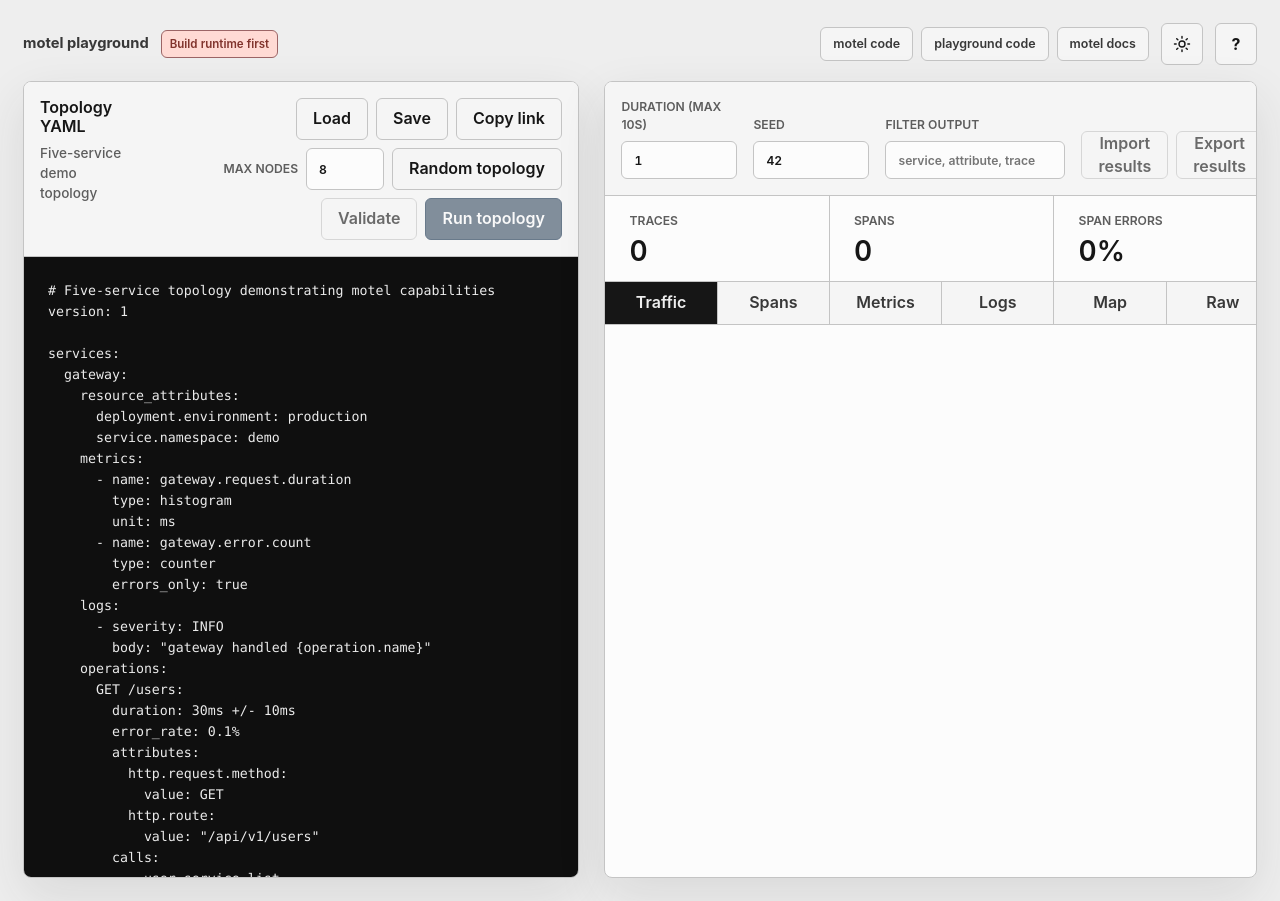
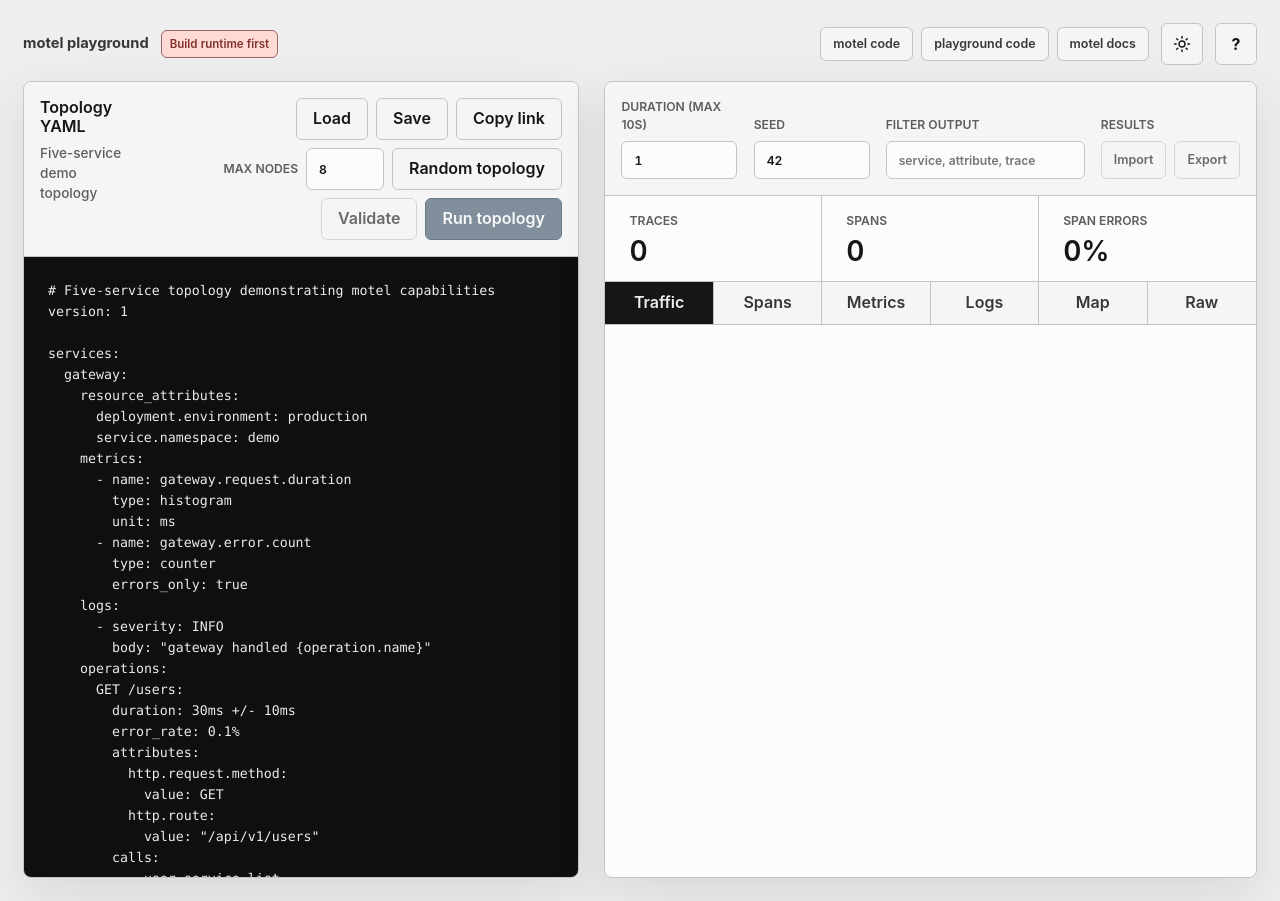
Before and after one commit to andrewh/motel-playground, a plain HTML site: page web/index.html in a window 1280 px wide. Drawn offline with Linux system fonts and the light colour scheme.

Commit message:
style: tighten result action controls
Add a compact Results label above the import and export actions so the row
matches the labeled duration, seed, and output filter controls.

Shorten the action text to Import and Export, and reduce the button type size
inside this action group to fit the dense workbench control row.

```diff
--- a/web/index.html
+++ b/web/index.html
@@ -76,10 +76,13 @@
               Filter output
               <input id="result-filter" type="search" autocomplete="off" placeholder="service, attribute, trace" aria-keyshortcuts="Meta+K Control+K /" />
             </label>
-            <div class="result-actions" aria-label="Result file actions">
-              <input id="result-file" class="file-input" type="file" accept=".json,application/json" />
-              <button id="import-results-button" type="button">Import results</button>
-              <button id="export-results-button" type="button" disabled>Export results</button>
+            <div class="result-actions" aria-labelledby="result-actions-label">
+              <span id="result-actions-label" class="field-label">Results</span>
+              <div class="result-action-buttons">
+                <input id="result-file" class="file-input" type="file" accept=".json,application/json" />
+                <button id="import-results-button" type="button">Import</button>
+                <button id="export-results-button" type="button" disabled>Export</button>
+              </div>
             </div>
           </div>
 
--- a/web/styles.css
+++ b/web/styles.css
@@ -651,18 +651,39 @@ textarea {
 }
 
 .result-actions {
+  display: grid;
+  gap: var(--space-2);
+  align-items: end;
+}
+
+.result-action-buttons {
   display: flex;
   gap: var(--space-2);
-  align-items: end;
+  align-items: center;
+}
+
+.result-action-buttons button {
+  min-height: 38px;
+  padding: 0 var(--space-3);
+  font-size: 0.78rem;
+  font-weight: 620;
 }
 
 label {
   display: grid;
   gap: var(--space-2);
+}
+
+label,
+.field-label {
   color: var(--muted);
   font-size: 0.76rem;
   font-weight: 620;
   text-transform: uppercase;
+}
+
+.field-label {
+  display: block;
 }
 
 input {
@@ -1306,7 +1327,11 @@ pre {
   .result-actions {
     display: grid;
     grid-column: 1 / -1;
-    grid-template-columns: 1fr 1fr;
+  }
+
+  .result-action-buttons {
+    display: grid;
+    grid-template-columns: repeat(auto-fit, minmax(88px, 1fr));
   }
 
   input {
```
